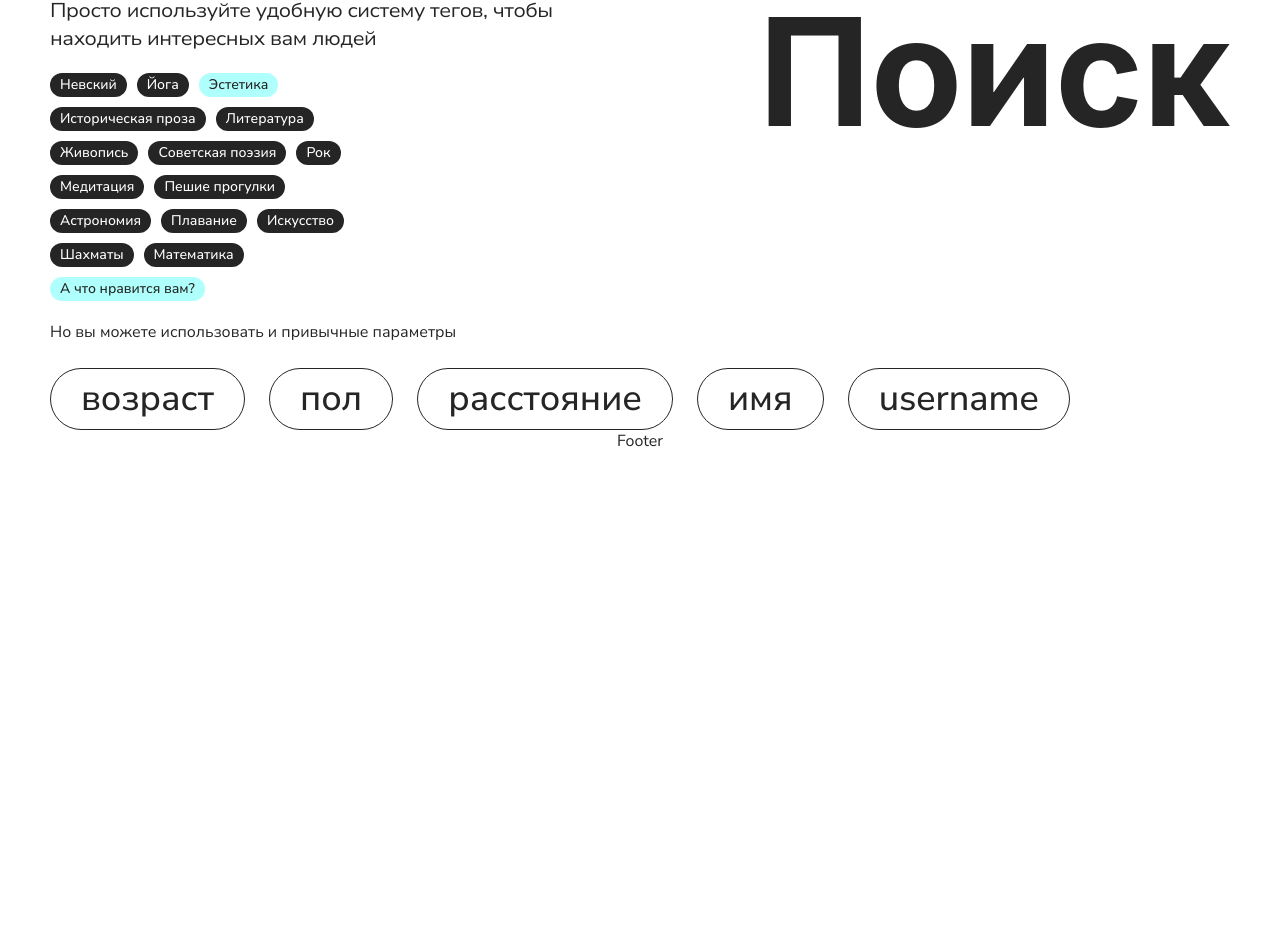
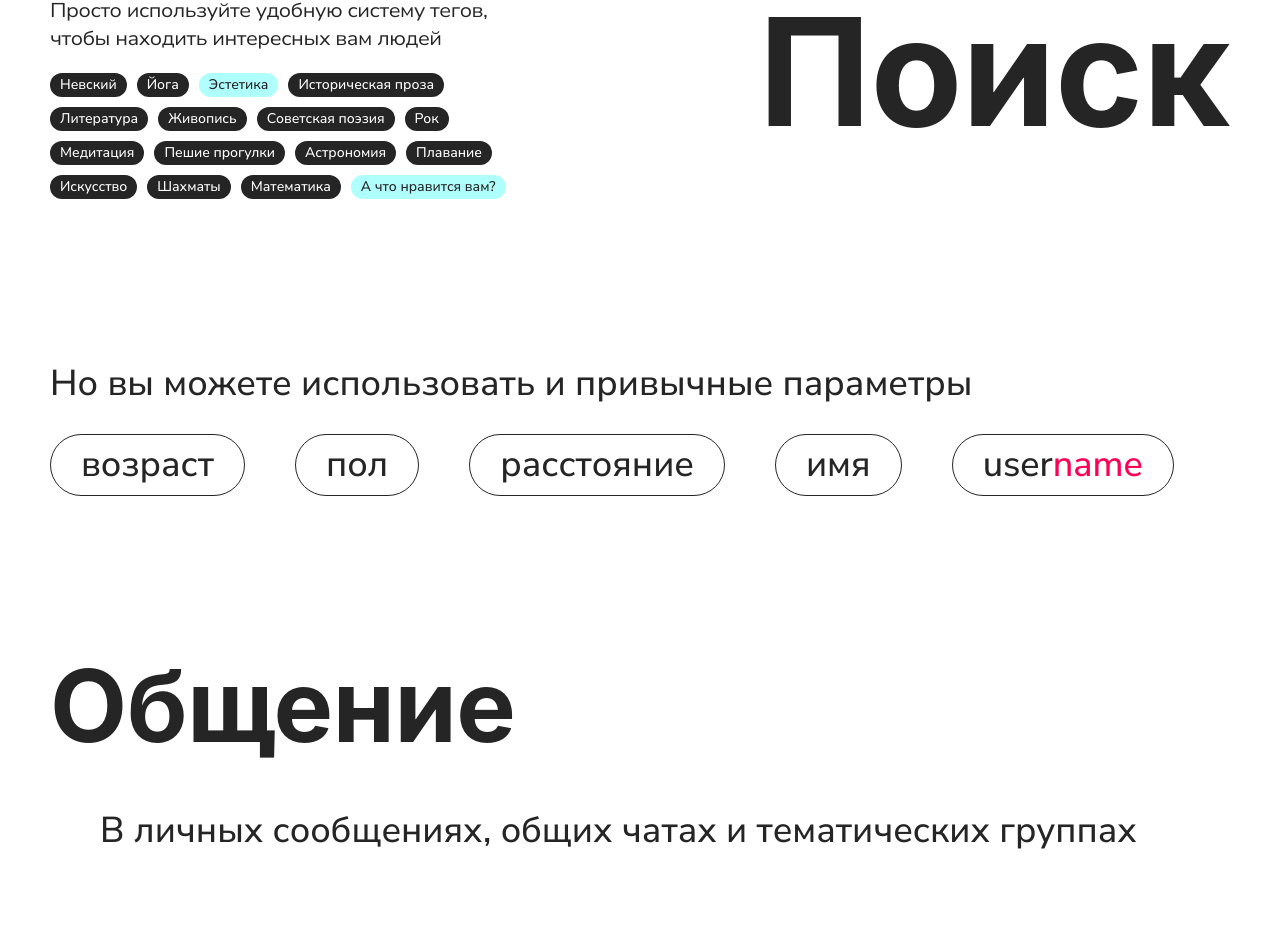
Before and after one commit to Yumie-Ultimate/landing, a Next.js app: page / in a window 1280 px wide. Shown: the part 1833-2785 px from the top of the page. Before the commit the page ends 2286 px from the top, so only its background shows below. Built offline with nearby package versions, Linux system fonts and the light colour scheme; a web font is replaced by a local one.

Commit message:
feat: add the communication block

```diff
--- a/src/shared/styles/common/globals.scss
+++ b/src/shared/styles/common/globals.scss
@@ -38,7 +38,3 @@ input {
   background: none;
   color: inherit;
 }
-
-li {
-  list-style-type: none;
-}
--- a/src/shared/styles/common/normalize.scss
+++ b/src/shared/styles/common/normalize.scss
@@ -7,8 +7,13 @@ button {
   user-select: none;
 }
 
+ul,
+ol {
+  list-style-type: none;
+}
+
 hr {
-  border: none
+  border: none;
 }
 
 textarea {
--- a/src/shared/styles/mixins/text.scss
+++ b/src/shared/styles/mixins/text.scss
@@ -70,9 +70,13 @@
 
 @mixin text-25 {
   font-family: 'SF Pro Text', sans-serif;
-  font-size: 5rem;
+  font-size: 3.5rem;
   line-height: 100%;
   letter-spacing: -.025rem;
+
+  @media (min-width: 576px) {
+    font-size: 5rem;
+  }
 
   @media (min-width: 1200px) {
     font-size: 9.375rem;
@@ -116,11 +120,15 @@
 
 @mixin text-35 {
   font-family: 'Nunito Sans', sans-serif;
-  font-size: 2.25rem;
+  font-size: 1.5rem;
   line-height: 140%;
   font-weight: 500;
   font-stretch: 100%;
   letter-spacing: 0;
+
+  @media (min-width: 992px) {
+    font-size: 2.25rem;
+  }
 }
 
 // Screens heading
--- a/src/shared/ui/card/styles.module.scss
+++ b/src/shared/ui/card/styles.module.scss
@@ -3,10 +3,11 @@
 
   gap: .5rem;
   padding: 1.25rem;
-  background: var(--transparent-color-25);
+  background: var(--primary-color-5);
   color: var(--additional-color-5);
   border-radius: 1.25rem;
   width: 17.5rem;
+  user-select: none;
 
   @media (min-width: 576px) {
     width: 25rem;
--- a/src/shared/ui/point/styles.module.scss
+++ b/src/shared/ui/point/styles.module.scss
@@ -1,6 +1,7 @@
 .point {
   @include text-35;
 
+  user-select: none;
   padding: .3125rem 1.875rem;
   border-radius: 555rem;
   border: .0625rem solid var(--primary-color-5);
--- a/src/shared/ui/tag/styles.module.scss
+++ b/src/shared/ui/tag/styles.module.scss
@@ -4,6 +4,7 @@
   width: fit-content;
   padding: .3125rem .625rem;
   border-radius: 555rem;
+  user-select: none;
 
   &.standard {
     background: var(--primary-color-5);
--- a/src/widgets/flex-navbar/ui/styles.module.scss
+++ b/src/widgets/flex-navbar/ui/styles.module.scss
@@ -23,8 +23,6 @@
 
 .list {
   @include column(1rem);
-
-  list-style: none;
 }
 
 .item {
--- a/src/widgets/solutions/ui/index.tsx
+++ b/src/widgets/solutions/ui/index.tsx
@@ -88,7 +88,7 @@ const Solutions = () => {
     ]
 
     return (
-        <div className={styles.solutions}>
+        <div id='solutions' className={styles.solutions}>
             <Container>
                 <Mark index={0} name='Решения' />
                 <div className={styles.divisions}>
@@ -96,7 +96,7 @@ const Solutions = () => {
                         <h2 className={cn(styles.heading, styles.large)}>Поиск</h2>
                         <div className={styles['search-description']}>
                             <p className={styles.description}>
-                                Просто используйте удобную систему тегов, чтобы <br /> находить
+                                Просто используйте удобную систему тегов, <br /> чтобы находить
                                 интересных вам людей
                             </p>
                             <div className={styles.tags}>
@@ -119,6 +119,24 @@ const Solutions = () => {
                             })}
                         </div>
                     </div>
+                    <div className={styles.communication}>
+                        <h2 className={cn(styles.heading, styles.medium)}>Общение</h2>
+                        <div className={styles.block}>
+                            <p className={styles['meta-description']}>
+                                В личных сообщениях, общих чатах и тематических группах
+                            </p>
+                            <ol className={styles.list}>
+                                <li className={styles.item}>Личная беседа только для двоих</li>
+                                <li className={styles.item}>
+                                    Общий чат с <span className={styles.accent}>большим</span>{' '}
+                                    количеством участников, вас могут пригласить туда
+                                </li>
+                                <li className={styles.item}>
+                                    Связанные с различными тегами, посмотрите, если интересно
+                                </li>
+                            </ol>
+                        </div>
+                    </div>
                 </div>
             </Container>
         </div>
--- a/src/widgets/solutions/ui/styles.module.scss
+++ b/src/widgets/solutions/ui/styles.module.scss
@@ -11,7 +11,11 @@
 .divisions {
   @include flexibility(flex-start, flex-start, column);
 
-  gap: 1.25rem;
+  gap: 5rem;
+
+  @media (min-width: 992px) {
+    gap: 10rem;
+  }
 }
 
 .search {
@@ -30,10 +34,27 @@
   @include column(1.5rem);
 }
 
+.meta-description {
+  @include text-35;
+}
+
+.accent {
+  color: var(--accent-color-5);
+}
+
 .points {
-  @include row(1.5rem);
+  @include row(1.25rem);
 
-  flex-wrap: wrap;
+  overflow: hidden;
+
+  @media (min-width: 768px) {
+    flex-wrap: wrap;
+    overflow: auto;
+  }
+
+  @media (min-width: 992px) {
+    gap: 3.125rem;
+  }
 }
 
 .search-description {
@@ -52,5 +73,44 @@
   @include row(.625rem);
 
   flex-wrap: wrap;
-  width: 300px;
+  width: min(100%, 30.5rem);
 }
+
+.communication {
+  @include column(2.5rem);
+
+  @media (min-width: 992px) {
+    gap: 3.125rem;
+  }
+}
+
+.medium {
+  @media (min-width: 1200px) {
+    font-size: 6.25rem;
+  }
+}
+
+.block {
+  @include column(2.25rem);
+
+  @media (min-width: 576px) {
+    padding-left: 1.5rem;
+    gap: 4.25rem;
+  }
+
+  @media (min-width: 992px) {
+    gap: 6.25rem;
+    padding-left: 3.125rem;
+  }
+}
+
+.list {
+  @include column(.625rem);
+
+  list-style-type: decimal;
+  list-style-position: inside;
+}
+
+.item {
+  @include text-20;
+}
```
